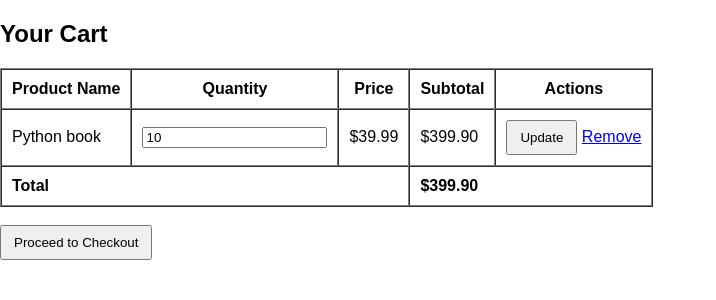
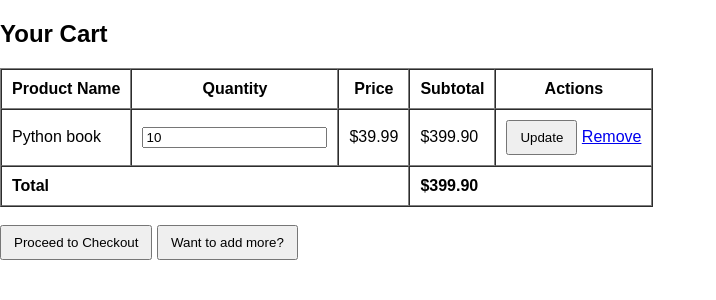
Before and after one commit to mufeed-kodi/isekai_store, a PHP site: page /cart.php in a window 1280 px wide. Shown: the part 54-354 px from the top of the page, without its empty margins (0-716 px from the left). Run offline with PHP 8.4, Linux system fonts and the light colour scheme; a user stored in the database is signed in; data comes from the database, SQL or seed files in the repository; tables that the repository leaves empty hold one stand-in row (values such as "Sample post").

Commit message:
Update cart.php
Added a back button to get back to homepage to  order more products as ahmed hassan requested

```diff
--- a/cart.php
+++ b/cart.php
@@ -64,6 +64,7 @@ $total = 0;
         <!-- Only show checkout button if cart is not empty -->
         <?php if ($total > 0) { ?>
             <a href="checkout.php"><button>Proceed to Checkout</button></a>
+            <a href="index.php"><button>Want to add more?</button></a>
         <?php } ?>
     <?php } else { ?>
         <p>Your cart is empty.</p>
```
